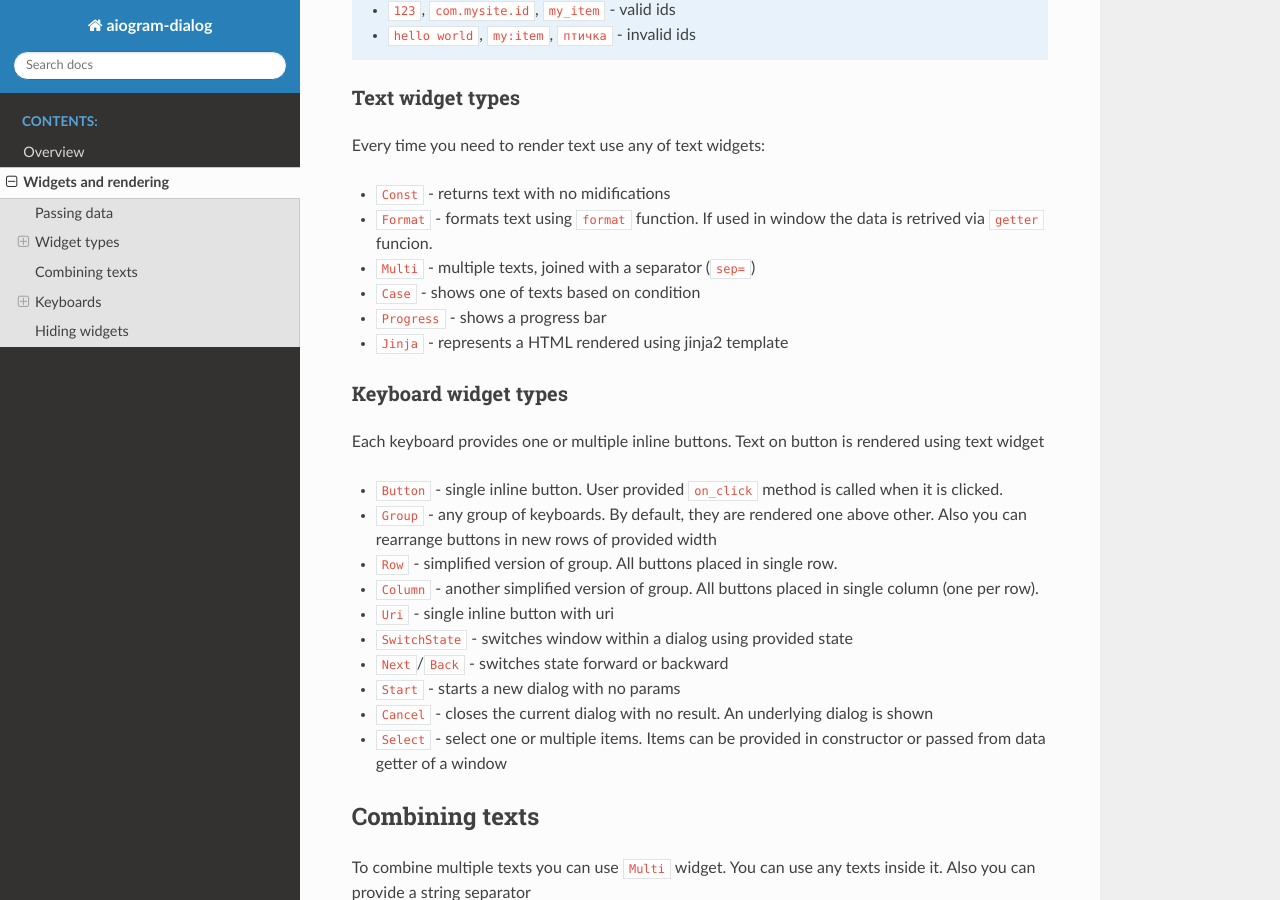
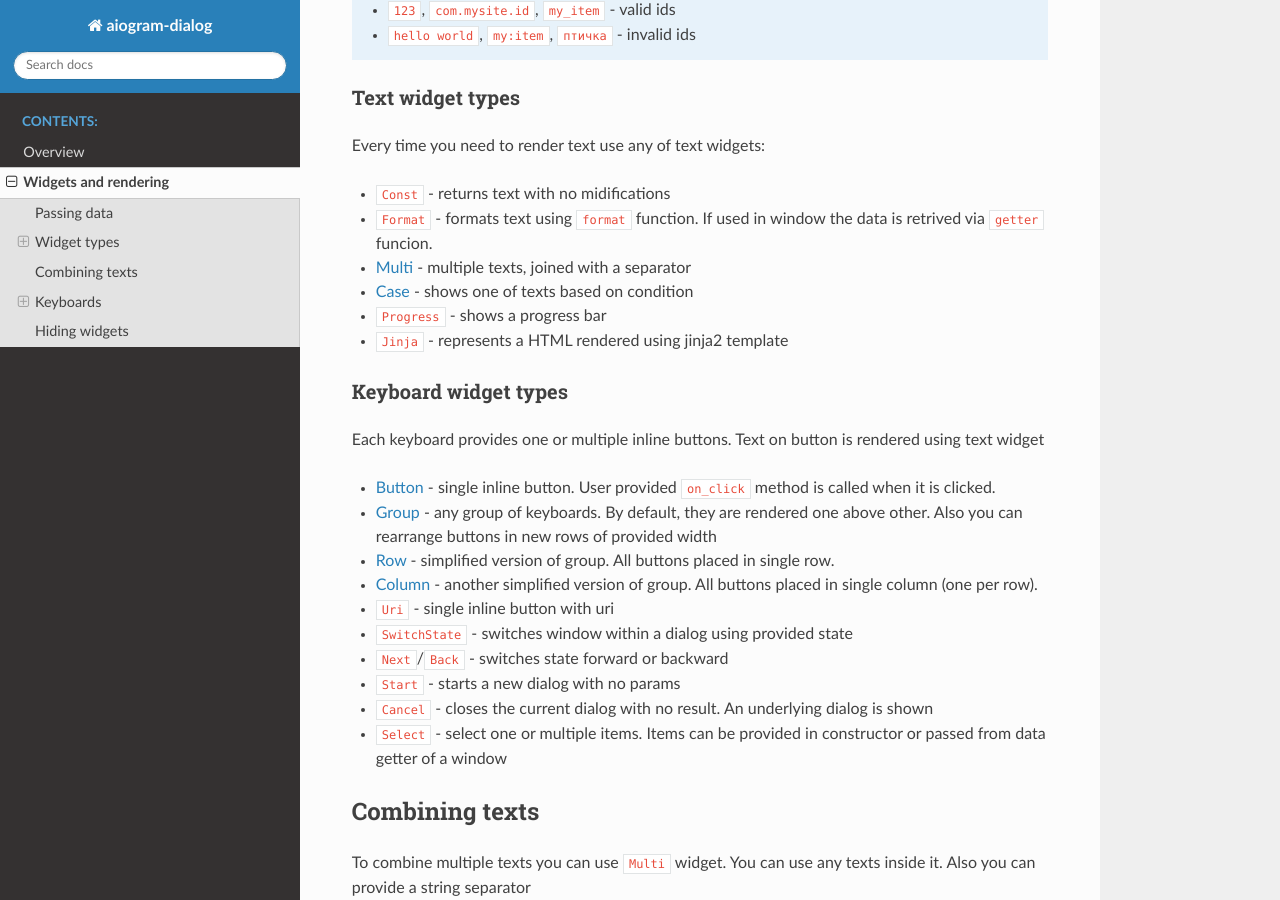
Before and after one commit to Tishka17/aiogram_dialog, a Sphinx documentation site: the page built from docs/widgets.rst, in a window 1280 px wide and 900 px high, scrolled down 1746 px. Built offline with Sphinx 7.4.7 and the Read the Docs theme 2.0.0, drawn with Linux system fonts in a browser that asks for light colours; some of the changed lines change nothing that is shown.

Commit message:
some links

```diff
--- a/docs/widgets.rst
+++ b/docs/widgets.rst
@@ -58,8 +58,8 @@ Every time you need to render text use any of text widgets:
 
 * ``Const`` - returns text with no midifications
 * ``Format`` - formats text using ``format`` function. If used in window the data is retrived via ``getter`` funcion.
-* ``Multi`` - multiple texts, joined with a separator (``sep=``)
-* ``Case`` - shows one of texts based on condition
+* :ref:`Multi<multi_text>` - multiple texts, joined with a separator
+* :ref:`Case<case_text>` - shows one of texts based on condition
 * ``Progress`` - shows a progress bar
 * ``Jinja`` - represents a HTML rendered using jinja2 template
 
@@ -68,10 +68,10 @@ Keyboard widget types
 
 Each keyboard provides one or multiple inline buttons. Text on button is rendered using text widget
 
-* ``Button`` - single inline button. User provided ``on_click`` method is called when it is clicked.
-* ``Group`` - any group of keyboards. By default, they are rendered one above other. Also you can rearrange buttons in new rows of provided width
-* ``Row`` - simplified version of group. All buttons placed in single row.
-* ``Column`` - another simplified version of group. All buttons placed in single column (one per row).
+* `Button <Button_>`_ - single inline button. User provided ``on_click`` method is called when it is clicked.
+* :ref:`Group<group>` - any group of keyboards. By default, they are rendered one above other. Also you can rearrange buttons in new rows of provided width
+* :ref:`Row<row>` - simplified version of group. All buttons placed in single row.
+* :ref:`Column<column>` - another simplified version of group. All buttons placed in single column (one per row).
 * ``Uri`` - single inline button with uri
 * ``SwitchState`` - switches window within a dialog using provided state
 * ``Next``/``Back`` - switches state forward or backward
@@ -82,9 +82,13 @@ Each keyboard provides one or multiple inline buttons. Text on button is rendere
 Combining texts
 =================
 
+.. _multi_text:
+
 To combine multiple texts you can use ``Multi`` widget. You can use any texts inside it. Also you can provide a string separator
 
 .. literalinclude:: examples/widgets/multi.py
+
+.. _case_text:
 
 To select one of the texts depending on some condition you should use ``Case``.
 The condition can be either a data key or a function:
@@ -117,6 +121,8 @@ Normally you will have more than one button in your keyboard.
 
 Simplest way to deal with it - unite multiple buttons in a ``Row``, ``Column`` or other ``Group``. All these widgets can be used anywhere you can place a button.
 
+.. _row:
+
 **Row** widget is used to place all buttons inside single row.
 You can place any keyboard widgets inside it (for example buttons or groups) and it will ignore any hierarchy and just place telegram buttons in a row.
 
@@ -124,11 +130,15 @@ You can place any keyboard widgets inside it (for example buttons or groups) and
 
 .. image:: resources/row.png
 
+.. _column:
+
 **Column** widget is like a row, but places everything in a column, also ignoring hierarchy.
 
 .. literalinclude:: examples/widgets/column.py
 
 .. image:: resources/column.png
+
+.. _group:
 
 **Group** widget does more complex unions. By default, it places one keyboard below another. For example, you can stack multiple rows (or groups, or whatever)
 
```
